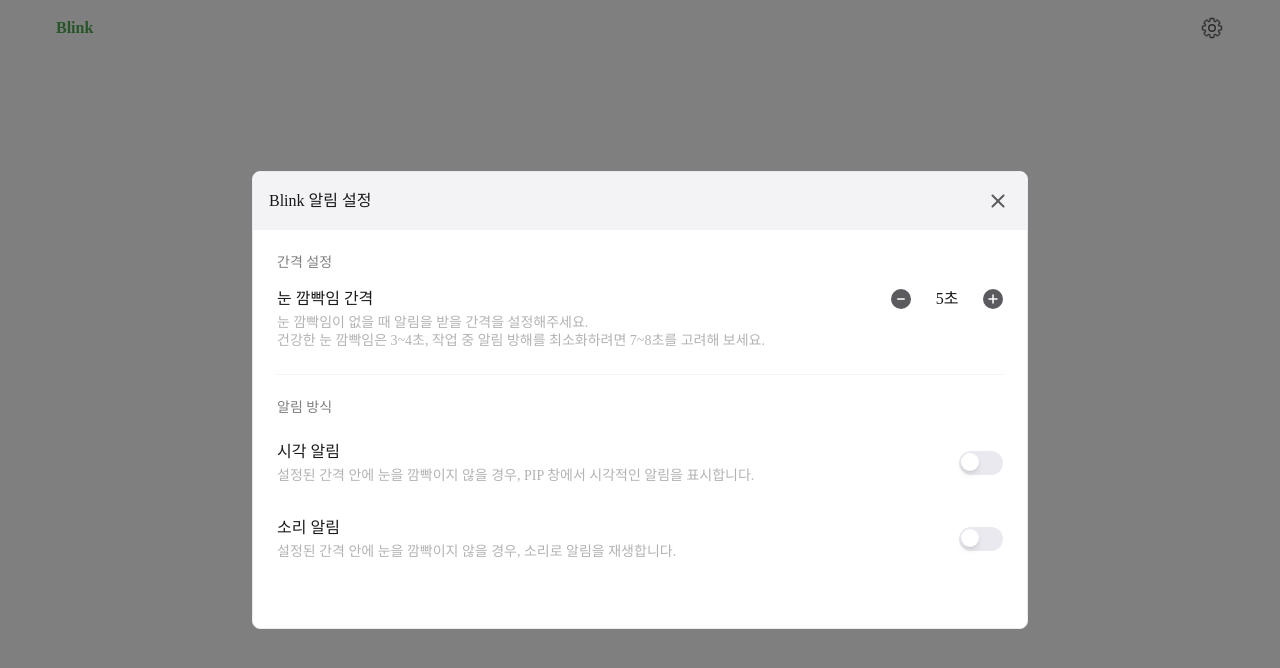
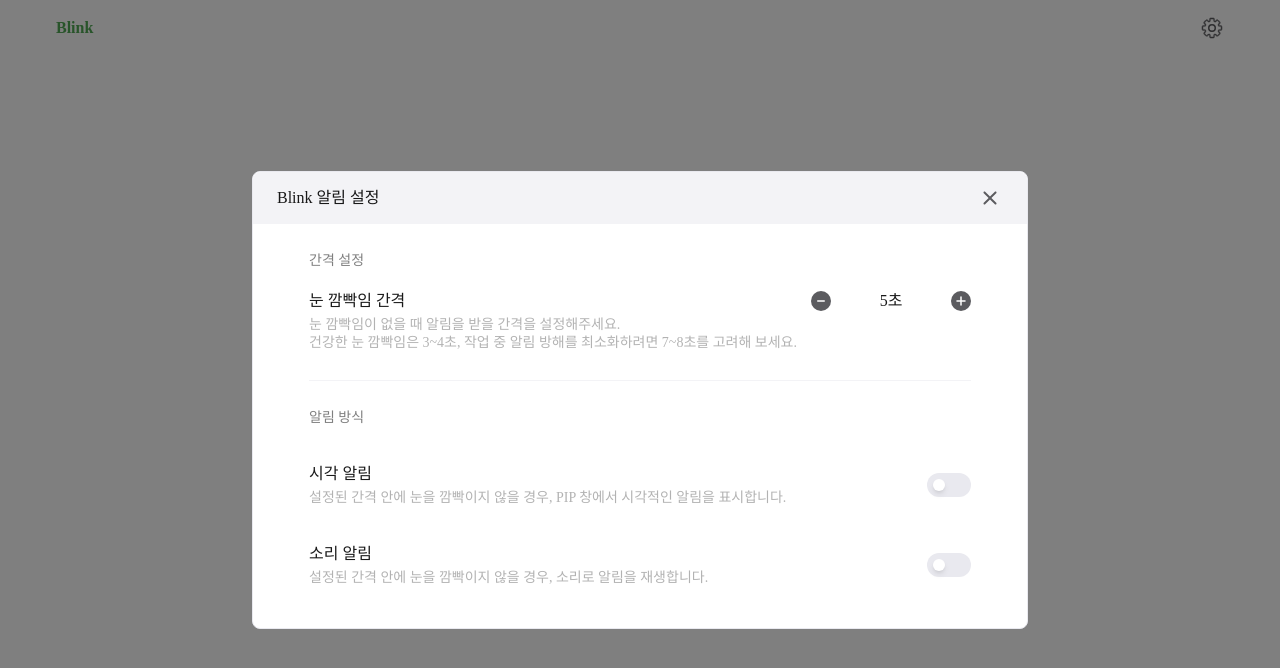
Before and after one commit to SEOKJUN-KO/Blink, a Next.js app: page / in a window 1280 px wide. Both pictures are taken after a click on the element 1212 px from the left and 28 px from the top of the page. Shown: the top 668 px of the page. Built offline with nearby package versions, Linux system fonts and the light colour scheme.

Commit message:
[Fix] 알림 설정창 디테일 수정

```diff
--- a/src/app/features/eyeBlink/component/setting-screen/SettingScreen.tsx
+++ b/src/app/features/eyeBlink/component/setting-screen/SettingScreen.tsx
@@ -15,12 +15,11 @@
 
 const SettingScreen: React.FC<SettingScreenProps> = ({ onClose, vm, controller }) => {
   return (
-    <div className="w-[776px] h-[458px] bg-white rounded-md border border-gray-scale-100">
+    <div className="w-[776px] h-[458px] bg-white rounded-md border border-gray-scale-100 justify-center items-center">
       <SettingHeader onClose={onClose} />
       <IntervalSetting vm={vm} controller={controller} />
-      <div className="h-[1px] bg-gray-scale-50 mx-6"></div>
-      <AlarmSetting vm={vm} controller={controller}
-      />
+      <div className="h-[1px] bg-gray-scale-50 mx-[56px]"></div>
+      <AlarmSetting vm={vm} controller={controller}/>
     </div>
   );
 };
--- a/src/app/features/eyeBlink/component/setting-screen/components/AlarmSetting.tsx
+++ b/src/app/features/eyeBlink/component/setting-screen/components/AlarmSetting.tsx
@@ -14,8 +14,8 @@
   controller,
 }) => {
   return (
-    <div className="p-6">
-      <h2 className="text-caption font-medium text-text-black-500 mb-2">알림 방식</h2>
+    <div className="py-7 px-14">
+      <h2 className="text-caption font-medium text-text-black-500 mb-5">알림 방식</h2>
       <VisualAlarm vm={vm} controller={controller} />
       <SoundAlarm vm={vm} controller={controller} />
     </div>
--- a/src/app/features/eyeBlink/component/setting-screen/components/Counter.tsx
+++ b/src/app/features/eyeBlink/component/setting-screen/components/Counter.tsx
@@ -19,7 +19,7 @@
   };
 
   return (
-    <div className="flex items-center gap-4">
+    <div className="flex items-center gap-10">
       <button onClick={decrement} disabled={vm.warningThreshold <= 3}>
         <SVGIcon
           name={ vm.warningThreshold <= 3 ? 'MinusBtnDisabled' : 'MinusBtn' }
--- a/src/app/features/eyeBlink/component/setting-screen/components/IntervalSetting.tsx
+++ b/src/app/features/eyeBlink/component/setting-screen/components/IntervalSetting.tsx
@@ -11,8 +11,8 @@
 
 const IntervalSetting: React.FC<IntervalSettingProps> = ({ vm, controller }) => {
   return (
-    <div className="p-6">
-      <h2 className="text-caption font-medium text-text-black-500 mb-4">간격 설정</h2>
+    <div className="px-[56px] py-[28px]">
+      <h2 className="text-caption font-medium text-text-black-500 mb-5">간격 설정</h2>
       <div className="flex items-start justify-between">
         <div>
           <h3 className="text-body font-medium text-text-black-900">눈 깜빡임 간격</h3>
--- a/src/app/features/eyeBlink/component/setting-screen/components/SettingHeader.tsx
+++ b/src/app/features/eyeBlink/component/setting-screen/components/SettingHeader.tsx
@@ -8,7 +8,7 @@
 
 const SettingHeader: React.FC<SettingHeaderProps> = ({ onClose }) => {
   return (
-    <header className="flex items-center justify-between p-4 bg-gray-scale-50 rounded-t-md">
+    <header className="flex items-center justify-between px-[24px] py-[13px] bg-gray-scale-50 rounded-t-md">
       <h1 className="text-body font-medium text-text-black-900">Blink 알림 설정</h1>
       <button onClick={onClose}>
         <SVGIcon name="CloseSmall" width={26} height={26} />
--- a/src/app/features/eyeBlink/component/setting-screen/components/SoundAlarm.tsx
+++ b/src/app/features/eyeBlink/component/setting-screen/components/SoundAlarm.tsx
@@ -11,7 +11,7 @@
 
 const SoundAlarm: React.FC<SoundAlarmProps> = ({ vm, controller }) => {
   return (
-    <div className="flex items-center justify-between py-4">
+    <div className="flex items-center justify-between mt-5">
       <div>
         <h3 className="text-body font-medium text-text-black-900">소리 알림</h3>
         <p className="text-caption font-medium text-text-black-300 mt-1">
--- a/src/app/features/eyeBlink/component/setting-screen/components/Toggle.tsx
+++ b/src/app/features/eyeBlink/component/setting-screen/components/Toggle.tsx
@@ -1,3 +1,4 @@
+
 import React from 'react';
 
 interface ToggleProps {
@@ -9,24 +10,26 @@
 const Toggle: React.FC<ToggleProps> = ({ isOn, doToggleOn, doToggleOff }) => {
   const handleToggle = () => {
     if (isOn) {
-      doToggleOff()
+      doToggleOff();
     } else {
-      doToggleOn()
+      doToggleOn();
     }
   };
 
   return (
     <div
       onClick={handleToggle}
-      className={`w-[44px] h-[24px] rounded-full p-0.5 cursor-pointer transition-colors duration-300 ease-in-out ${
+      className={`relative w-[44px] h-[24px] rounded-full cursor-pointer transition-colors duration-300 ease-in-out ${
         isOn ? 'bg-brand-green' : 'bg-gray-scale-100'
       }`}
     >
-    <div
-      className={`w-[18px] h-[18px] bg-white rounded-full shadow-md transform transition-transform duration-300 ease-in-out ${
-        isOn ? 'translate-x-[20px]' : 'translate-x-0'
-      }`}
-    />
+      <div
+        className={`absolute bg-white rounded-full shadow-md transform transition-all duration-300 ease-in-out ${
+          isOn
+            ? 'w-[18px] h-[18px] top-[3px] left-[21px]'
+            : 'w-[12px] h-[12px] top-[6px] left-[6px]'
+        }`}
+      />
     </div>
   );
 };
--- a/src/app/features/eyeBlink/component/setting-screen/components/VisualAlarm.tsx
+++ b/src/app/features/eyeBlink/component/setting-screen/components/VisualAlarm.tsx
@@ -1,4 +1,3 @@
-
 import React from 'react';
 import Toggle from './Toggle';
 import { BlinkViewModel } from '@/app/features/eyeBlink/presenter/BlinkPresenter';
```
